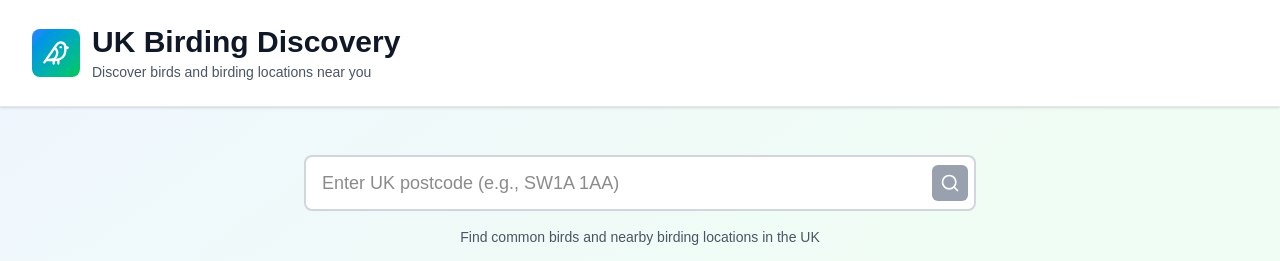
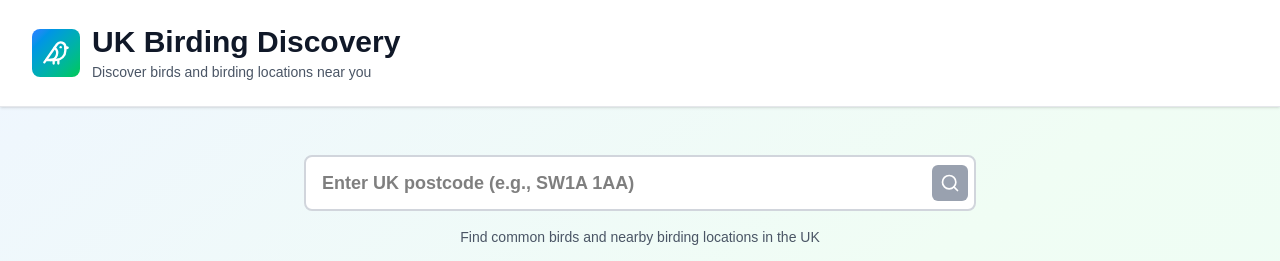
Before and after one commit to chocobar/birding, a Next.js app: page / in a window 1280 px wide. Shown: the top 261 px of the page. Built offline with nearby package versions, Linux system fonts and the light colour scheme.

Commit message:
Make postcode input text bold and black for better visibility
Spec-Ref: helix-specs@aea15e0

```diff
--- a/components/PostcodeSearch.tsx
+++ b/components/PostcodeSearch.tsx
@@ -61,7 +61,7 @@ export default function PostcodeSearch({ onSearch, isLoading = false }: Postcode
             onKeyDown={handleKeyDown}
             placeholder="Enter UK postcode (e.g., SW1A 1AA)"
             disabled={isLoading}
-            className={`w-full px-4 py-3 pr-12 text-lg border-2 rounded-lg focus:outline-none focus:ring-2 focus:ring-blue-500 transition-all ${
+            className={`w-full px-4 py-3 pr-12 text-lg font-bold text-black border-2 rounded-lg focus:outline-none focus:ring-2 focus:ring-blue-500 transition-all ${
               validationError
                 ? 'border-red-500 focus:ring-red-500'
                 : 'border-gray-300 focus:border-blue-500'
```
